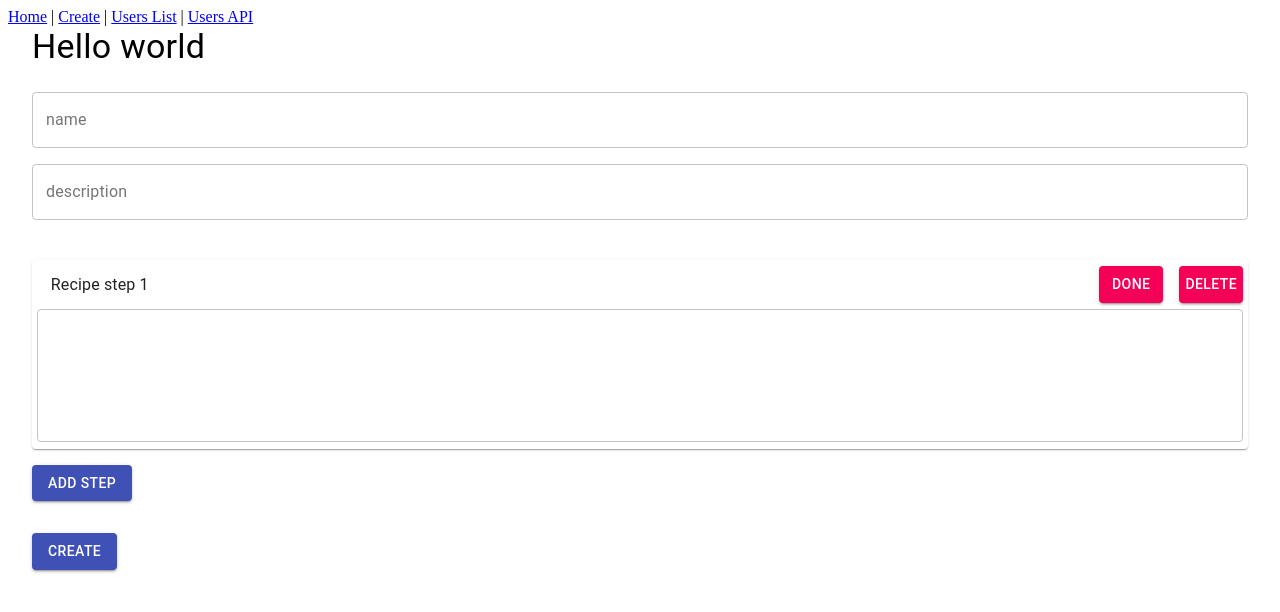
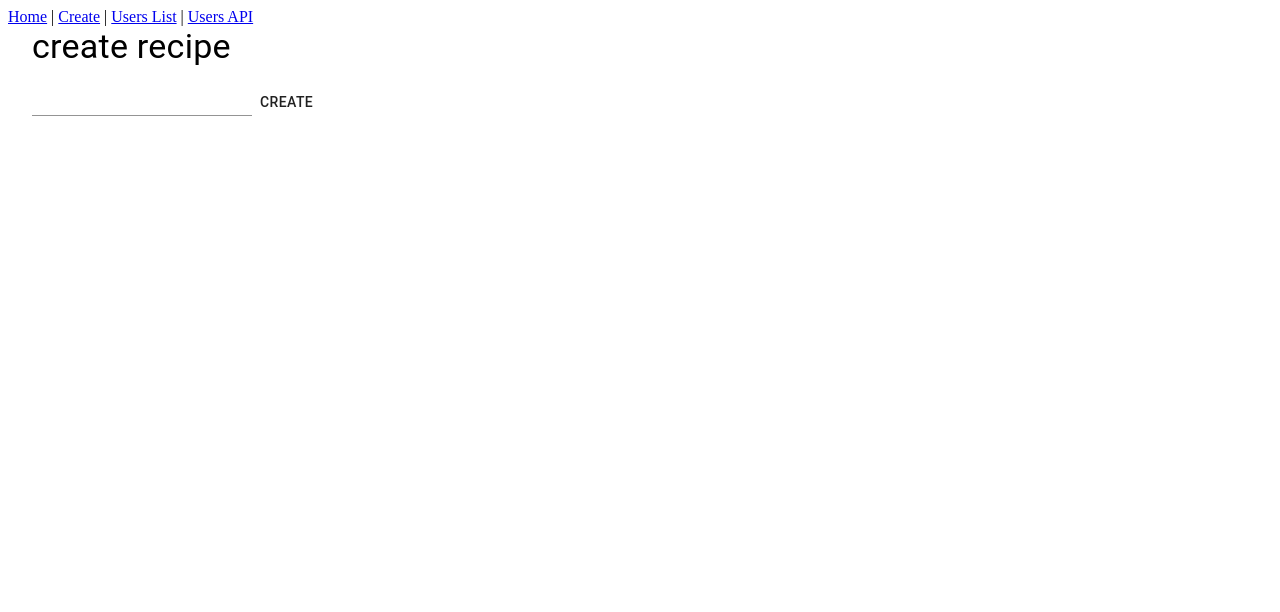
Before and after one commit to kantimam/react-next-feed, a Next.js app: page /create in a window 1280 px wide. Shown: the top 612 px of the page. Built offline with nearby package versions, Linux system fonts and the light colour scheme.

Commit message:
no longer use formik for create recipe form

```diff
--- a/components/CreateRecipeForm.tsx
+++ b/components/CreateRecipeForm.tsx
@@ -1,92 +1,17 @@
 import React, { Component } from 'react'
-import { Field, Form, Formik, FormikHelpers, FieldArray } from 'formik';
 import { Button, TextField } from '@material-ui/core';
-import RecipeStep from './RecipeStep';
 
-interface FormFieldTypes {
-    name: string,
-    description: string,
-    steps: string[]
-}
 
-interface FormPropTypes {
-    onSubmit: (values: FormFieldTypes, action: FormikHelpers<FormFieldTypes>) => void | Promise<any>
-}
 
-export default class CreateRecipeForm extends Component<FormPropTypes, {}> {
+
+
+export default class CreateRecipeForm extends Component {
     render() {
         return (
-            <div className="createRecipeForm">
-                <Formik
-                    initialValues={{
-                        name: "",
-                        description: "",
-                        steps: [""]
-                    }}
-                    onSubmit={this.props.onSubmit}
-                >
-                    {({ values, handleChange }) => (
-                        <Form>
-                            <Field
-                                label="name"
-                                variant="outlined"
-                                component={TextField}
-                                fullWidth
-                                className="recipeInput"
-                                name="name"
-                            />
-
-                            <Field
-                                label="description"
-                                variant="outlined"
-                                multiline
-                                fullWidth
-                                component={TextField}
-                                className="recipeInput"
-                                name="description"
-                            />
-
-                            {/* add steps one by one */}
-                            <FieldArray name="steps"
-                                render={({ push, remove }) => (
-                                    <div className="formAddSteps">
-                                        {(values.steps && values.steps.length > 0) &&
-                                            values.steps.map((item, index) => (
-                                                <RecipeStep
-                                                    key={index}
-                                                    index={index}
-                                                    name={`steps[${index}]`}
-                                                    value={item}
-                                                    onChange={handleChange}
-                                                    deleteStep={remove}
-                                                    editActive={values.steps.length - 1 === index} // the last field is active by default
-                                                />
-                                            ))
-                                        }
-
-                                        <Button
-                                            variant="contained"
-                                            color="primary"
-                                            type="button"
-                                            onClick={() => push("")}>
-
-                                            add step
-                                        </Button>
-                                    </div>
-                                )}
-                            />
-
-                            <Button
-                                color="primary"
-                                variant="contained"
-                                type="submit">
-                                Create
-                            </Button>
-                        </Form>
-                    )}
-                </Formik>
-
-            </div >
+            <form className="createRecipeForm">
+                <TextField>asd</TextField>
+                <Button>create</Button>
+            </form>
         )
     }
 }
--- a/pages/create.tsx
+++ b/pages/create.tsx
@@ -6,19 +6,13 @@ import CreateRecipeForm from '../components/CreateRecipeForm';
 
 
 export default class create extends Component {
-    onFormSubmit = (formValues: any, action: any) => {
-        console.log(formValues)
-        //alert(JSON.stringify(formValues))
-        console.log(action)
-    }
+
     render() {
         return (
             < Layout title="Create Recipe" >
                 <Container>
-                    <Typography variant="h4">Hello world</Typography>
-                    <CreateRecipeForm
-                        onSubmit={this.onFormSubmit}
-                    />
+                    <Typography variant="h4">create recipe</Typography>
+                    <CreateRecipeForm />
                 </Container>
             </Layout >
         )
```
Also changed, not shown: components/CreateRecipeFormFormik.tsx (added, +107 -0 lines), components/RecipeStepFormik.tsx (renamed from components/RecipeStep.tsx).
